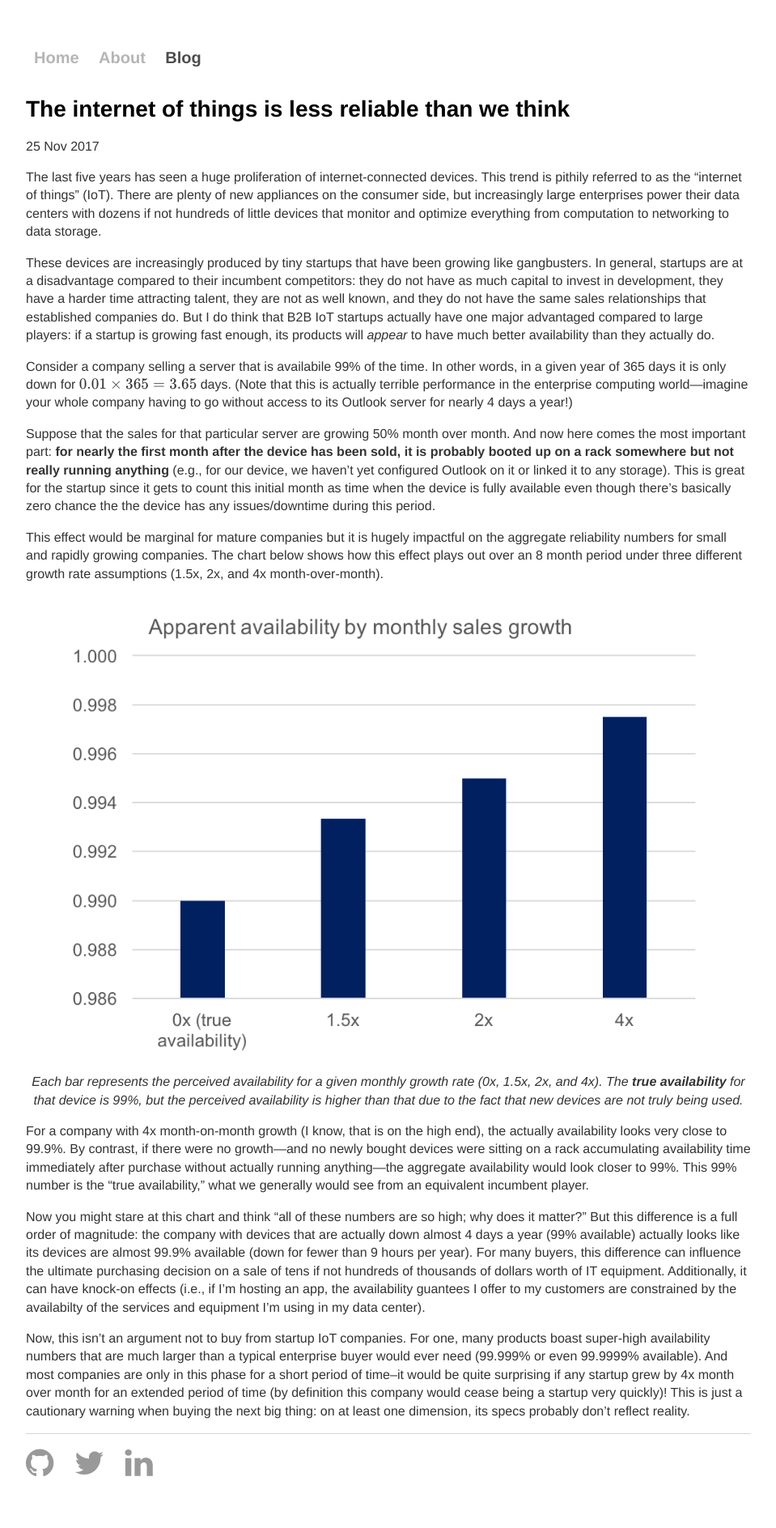
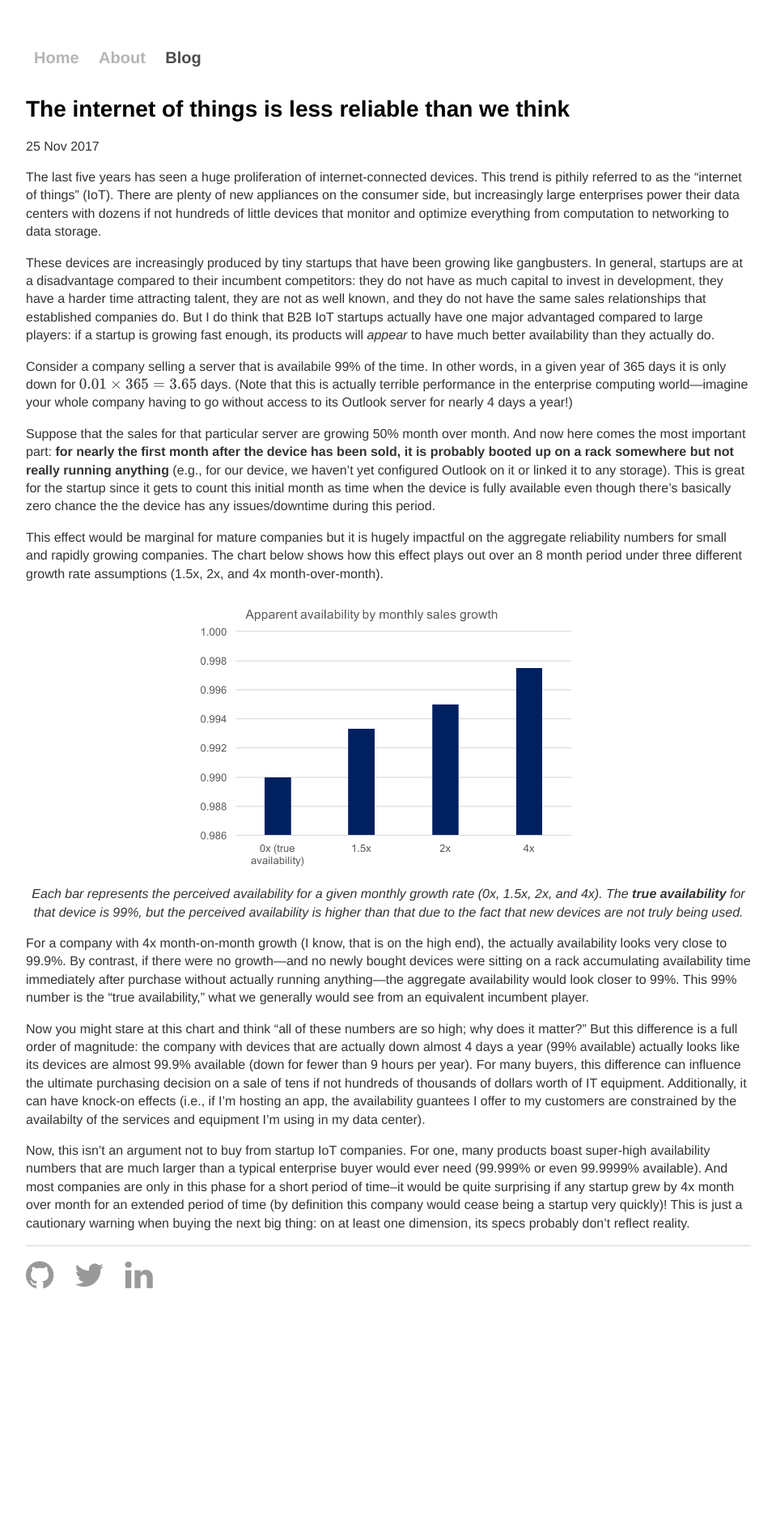
Before and after one commit to davidjwiner/davidjwiner.github.io, a Jekyll site: the page built from _posts/2017-11-25-availability.md, in a window 1280 px wide. Shown: the whole page at 81% size, without its empty margins (160-1119 px from the left). Built offline with Jekyll 4.4.1, drawn with Linux system fonts in a browser that asks for light colours; nearby versions of some CDN libraries; formulas are drawn with MathJax 3; comment, search, counter and statistics services are not loaded; after the commit the page ends 1655 px from its top, so only the background shows below that.

Commit message:
Change CSS class for inline chart in availability post

```diff
--- a/_posts/2017-11-25-availability.md
+++ b/_posts/2017-11-25-availability.md
@@ -14,7 +14,7 @@ Suppose that the sales for that particular server are growing 50% month over mon
 
 This effect would be marginal for mature companies but it is hugely impactful on the aggregate reliability numbers for small and rapidly growing companies. The chart below shows how this effect plays out over an 8 month period under three different growth rate assumptions (1.5x, 2x, and 4x month-over-month).
 
-<img class='big-inline-image' src='/assets/availability/device_availability.png'/>
+<img class='inline-chart' src='/assets/availability/device_availability.png'/>
 <p class="caption">Each bar represents the perceived availability for a given monthly growth rate (0x, 1.5x, 2x, and 4x). The <b>true availability</b> for that device is 99%, but the perceived availability is higher than that due to the fact that new devices are not truly being used.</p>
 
 For a company with 4x month-on-month growth (I know, that is on the high end), the actually availability looks very close to 99.9%. By contrast, if there were no growth---and no newly bought devices were sitting on a rack accumulating availability time immediately after purchase without actually running anything---the aggregate availability would look closer to 99%. This 99% number is the "true availability," what we generally would see from an equivalent incumbent player.
```
